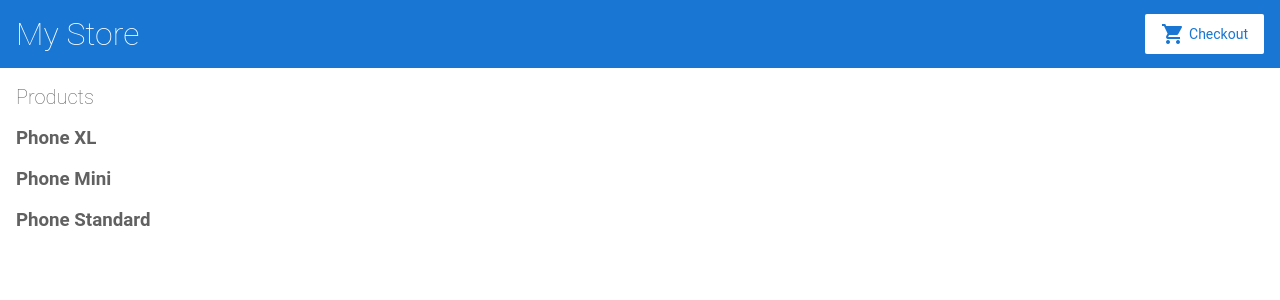
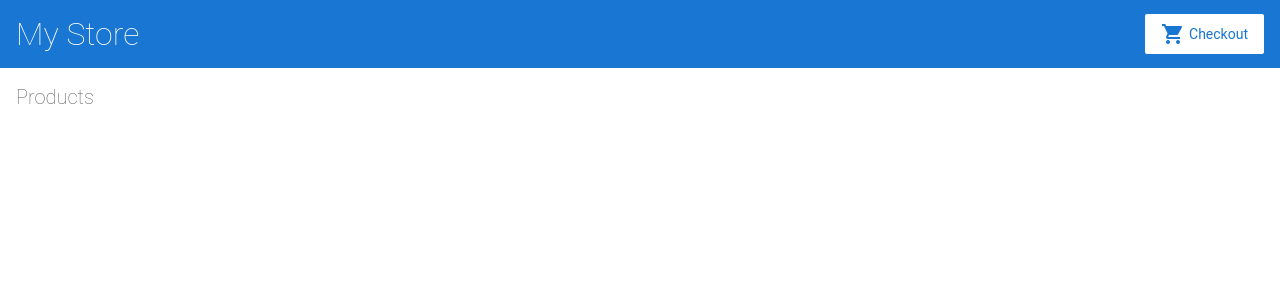
Before and after one commit to igarashit-ne/angular-b7dqrr, an Angular app: page / in a window 1280 px wide. Shown: the top 300 px of the page. Built offline with nearby package versions, Linux system fonts and the light colour scheme.

Commit message:
Update product-list.component.html

```diff
--- a/src/app/product-list/product-list.component.html
+++ b/src/app/product-list/product-list.component.html
@@ -1,7 +1,8 @@
 <h2>Products</h2>
 
-<div *ngFor="let product of products">
-  <h3>
-    {{ product.name }}
-  </h3>
-</div>
+
+<!--
+Copyright Google LLC. All Rights Reserved.
+Use of this source code is governed by an MIT-style license that
+can be found in the LICENSE file at https://angular.io/license
+-->
```
